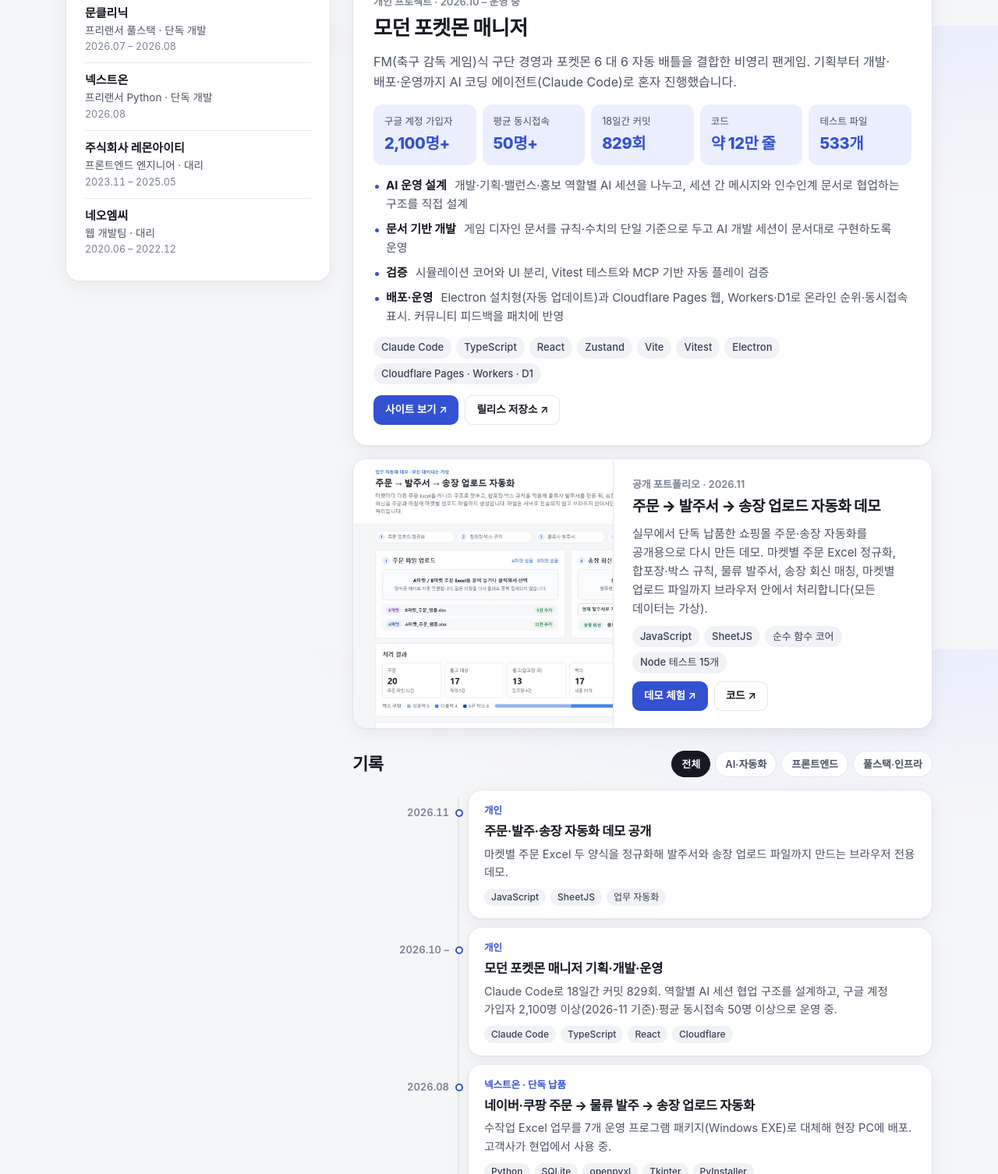
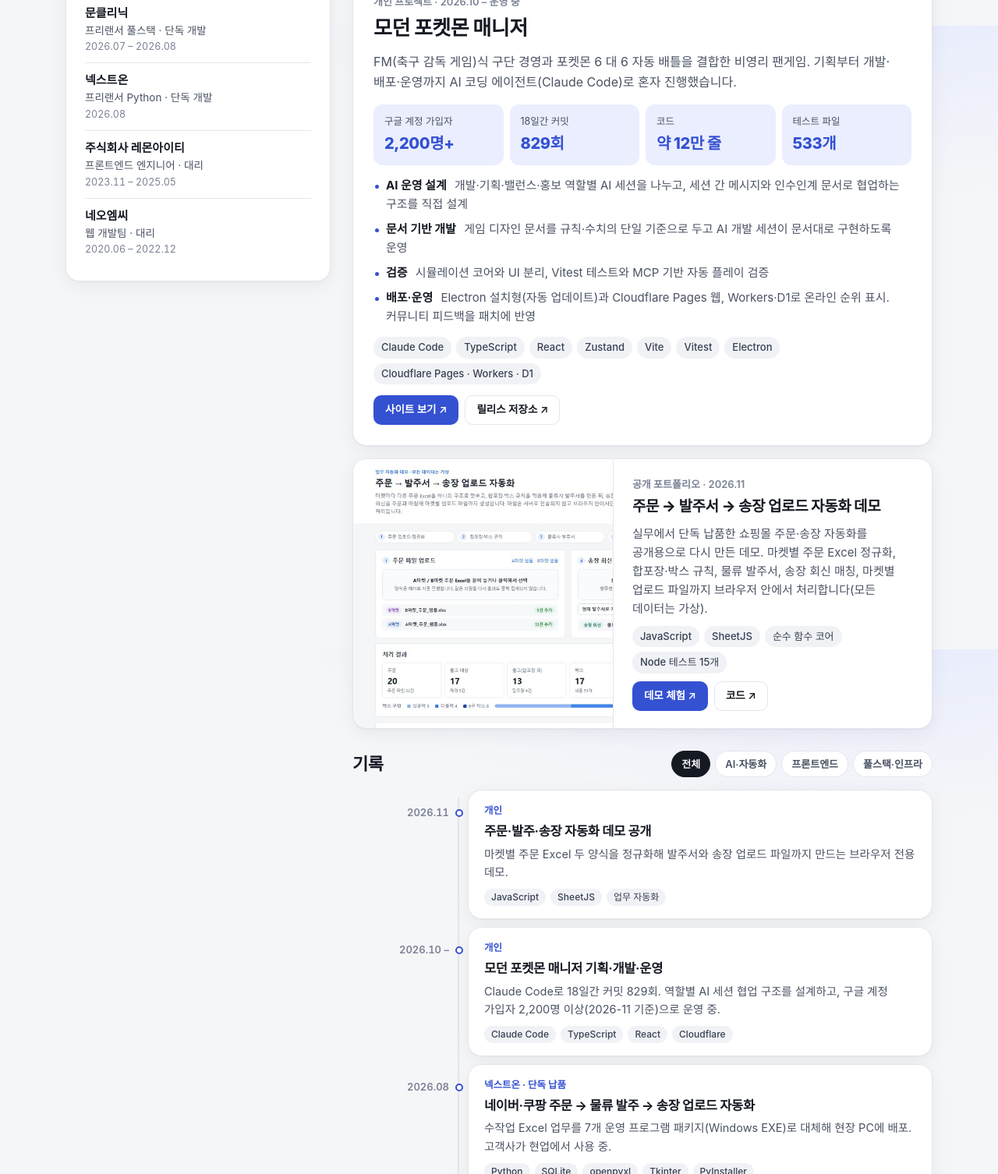
Before and after one commit to chogunwoo155-design/chogunwoo155-design.github.io, a plain HTML site: page index.html in a window 1280 px wide. Shown: the part 767-2273 px from the top of the page at 78% size. Drawn offline with Linux system fonts and the light colour scheme; a web font is replaced by a local one.

Commit message:
MPM 동시접속 표기 제거, 구글 계정 가입자 2,200명+로 갱신
Co-Authored-By: Claude Opus 5.5 <noreply@anthropic.com>

```diff
--- a/index.html
+++ b/index.html
@@ -4,7 +4,7 @@
 <meta charset="utf-8">
 <meta name="viewport" content="width=device-width, initial-scale=1">
 <title>조건우 — 웹 개발자 포트폴리오</title>
-<meta name="description" content="AI 코딩 에이전트로 기획부터 배포·운영까지 혼자 끝내는 4년차 웹 개발자 조건우. 대표작 모던 포켓몬 매니저(평균 동시접속 50명 이상), 단독 납품 2건, 콜센터 솔루션·브랜드 사이트 프론트엔드 경력.">
+<meta name="description" content="AI 코딩 에이전트로 기획부터 배포·운영까지 혼자 끝내는 4년차 웹 개발자 조건우. 대표작 모던 포켓몬 매니저(구글 계정 가입자 2,200명+), 단독 납품 2건, 콜센터 솔루션·브랜드 사이트 프론트엔드 경력.">
 <meta name="author" content="조건우">
 <meta name="theme-color" content="#f5f6f8" media="(prefers-color-scheme: light)">
 <meta name="theme-color" content="#0e1116" media="(prefers-color-scheme: dark)">
@@ -14,7 +14,7 @@
 <meta property="og:locale" content="ko_KR">
 <meta property="og:site_name" content="조건우 포트폴리오">
 <meta property="og:title" content="조건우 — AI 에이전트로 기획부터 운영까지 끝내는 웹 개발자">
-<meta property="og:description" content="4년차 웹 개발자. 대표작 모던 포켓몬 매니저(평균 동시접속 50명 이상), 쇼핑몰 주문·송장 자동화 단독 납품, 4개 언어 사이트·페이지 빌더 단독 구축.">
+<meta property="og:description" content="4년차 웹 개발자. 대표작 모던 포켓몬 매니저(구글 계정 가입자 2,200명+), 쇼핑몰 주문·송장 자동화 단독 납품, 4개 언어 사이트·페이지 빌더 단독 구축.">
 <meta property="og:url" content="https://chogunwoo155-design.github.io/">
 <meta property="og:image" content="https://chogunwoo155-design.github.io/assets/og.png">
 <meta property="og:image:width" content="1200">
@@ -114,8 +114,7 @@
           <p class="lede">FM(축구 감독 게임)식 구단 경영과 포켓몬 6 대 6 자동 배틀을 결합한 비영리 팬게임. 기획부터 개발·배포·운영까지 AI 코딩 에이전트(Claude Code)로 혼자 진행했습니다.</p>
 
           <dl class="kpis">
-            <div><dt>구글 계정 가입자</dt><dd>2,100명+</dd></div>
-            <div><dt>평균 동시접속</dt><dd>50명+</dd></div>
+            <div><dt>구글 계정 가입자</dt><dd>2,200명+</dd></div>
             <div><dt>18일간 커밋</dt><dd>829회</dd></div>
             <div><dt>코드</dt><dd>약 12만 줄</dd></div>
             <div><dt>테스트 파일</dt><dd>533개</dd></div>
@@ -125,7 +124,7 @@
             <li><b>AI 운영 설계</b> 개발·기획·밸런스·홍보 역할별 AI 세션을 나누고, 세션 간 메시지와 인수인계 문서로 협업하는 구조를 직접 설계</li>
             <li><b>문서 기반 개발</b> 게임 디자인 문서를 규칙·수치의 단일 기준으로 두고 AI 개발 세션이 문서대로 구현하도록 운영</li>
             <li><b>검증</b> 시뮬레이션 코어와 UI 분리, Vitest 테스트와 MCP 기반 자동 플레이 검증</li>
-            <li><b>배포·운영</b> Electron 설치형(자동 업데이트)과 Cloudflare Pages 웹, Workers·D1로 온라인 순위·동시접속 표시. 커뮤니티 피드백을 패치에 반영</li>
+            <li><b>배포·운영</b> Electron 설치형(자동 업데이트)과 Cloudflare Pages 웹, Workers·D1로 온라인 순위 표시. 커뮤니티 피드백을 패치에 반영</li>
           </ul>
 
           <ul class="chips" aria-label="사용 기술">
@@ -187,7 +186,7 @@
           <div class="entry">
             <p class="org">개인</p>
             <h3>모던 포켓몬 매니저 기획·개발·운영</h3>
-            <p>Claude Code로 18일간 커밋 829회. 역할별 AI 세션 협업 구조를 설계하고, 구글 계정 가입자 2,100명 이상(2026-11 기준)·평균 동시접속 50명 이상으로 운영 중.</p>
+            <p>Claude Code로 18일간 커밋 829회. 역할별 AI 세션 협업 구조를 설계하고, 구글 계정 가입자 2,200명 이상(2026-11 기준)으로 운영 중.</p>
             <ul class="chips sm"><li>Claude Code</li><li>TypeScript</li><li>React</li><li>Cloudflare</li></ul>
           </div>
         </li>
```
